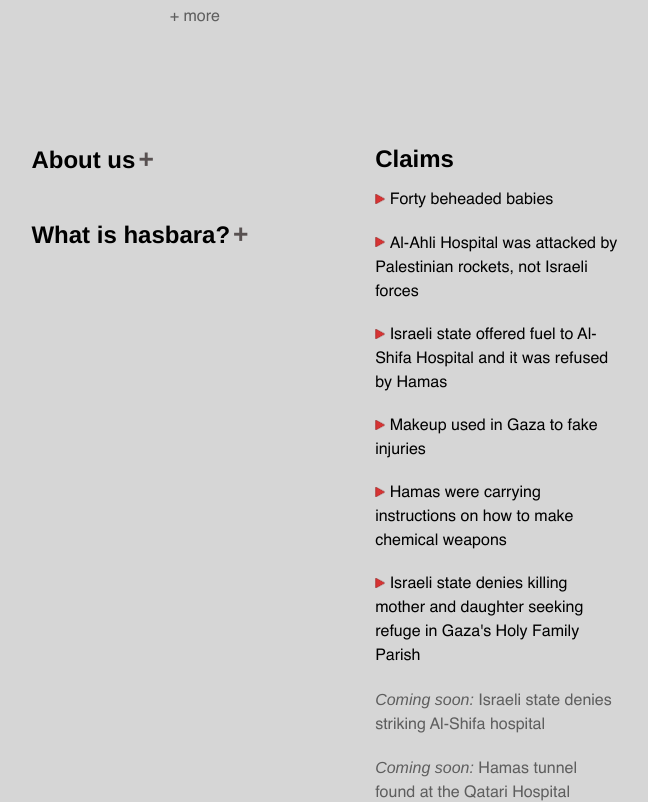
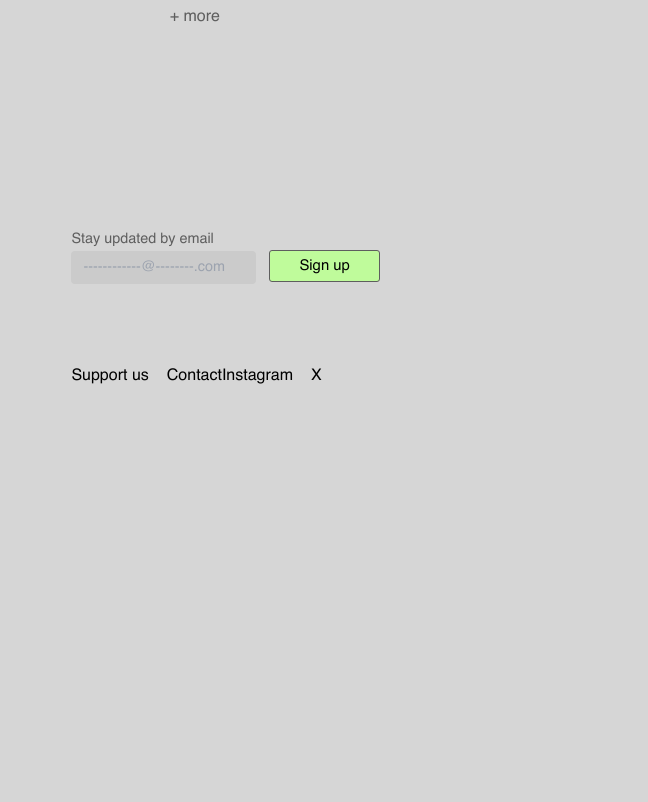
Before and after one commit to tamtzekin/hasbara-tracker, a React (Create React App) app: page / in a window 768 px wide. Shown: the part 1200-2002 px from the top of the page, without its empty margins (7-655 px from the left). After the commit the page ends 1627 px from the top, so only its background shows below. Built offline with nearby package versions, Linux system fonts and the light colour scheme.

Commit message:
quick fix to hide double-up of homepage

```diff
--- a/src/App.css
+++ b/src/App.css
@@ -366,6 +366,17 @@ a.active {
 }
 
 
+/* oooooooooooooooooooooooooooooooooooooooooooooooooooooooooooooooooooooooooooooooooooooooooooooooooo
+
+SEMI TABLET VIEW
+
+oooooooooooooooooooooooooooooooooooooooooooooooooooooooooooooooooooooooooooooooooooooooooooooooooo */
+@media only screen and (min-width: 577px) and (max-width: 1023px) {
+    .hide-on-tablet {
+        display: none;
+    }
+}
+
 
 /* oooooooooooooooooooooooooooooooooooooooooooooooooooooooooooooooooooooooooooooooooooooooooooooooooo
 
@@ -611,21 +622,20 @@ oooooooooooooooooooooooooooooooooooooooooooooooooooooooooooooooooooooooooooooooo
 }
 
 
+/* Medium-sized devices */
+/* Styles for screens between 768px and 991px wide (small desktops) */
+/* @media only screen and (min-width: 768px) and (max-width: 991px) {
 
-
-/* Medium-sized devices */
-@media only screen and (min-width: 768px) and (max-width: 991px) {
-/* Styles for screens between 768px and 991px wide (small desktops) */
-
-}
+} */
 
 /* Large desktops */
-@media only screen and (min-width: 992px) and (max-width: 1199px) {
 /* Styles for screens between 992px and 1199px wide (medium desktops) */
+/* @media only screen and (min-width: 992px) and (max-width: 1199px) {
 
-}
+} */
 
 /* Extra-large desktops */
-@media only screen and (min-width: 1200px) {
 /* Styles for screens wider than 1199px (large desktops) */
-}
+/* @media only screen and (min-width: 1200px) {
+
+} */
--- a/src/components/Homepage.js
+++ b/src/components/Homepage.js
@@ -51,7 +51,7 @@ const Homepage = () => {
 
 
         {/* 2-column view */}
-        <span className="mobile:hidden">
+        <span className="mobile:hidden hide-on-tablet">
             <div className="columns-container">
                 <span className="column">
                     <details>
```
